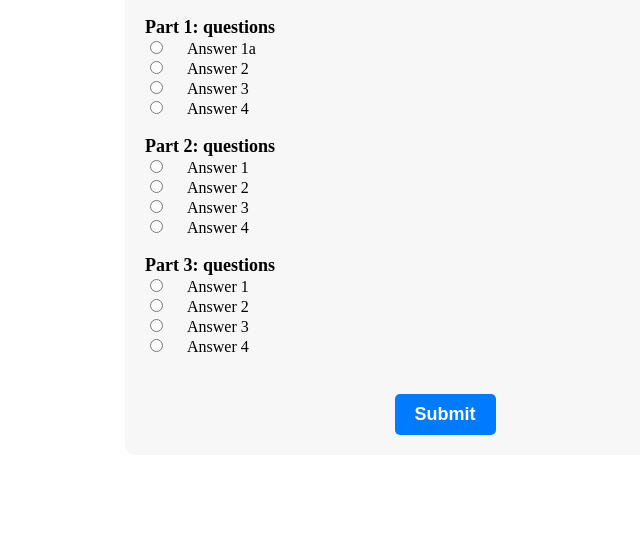
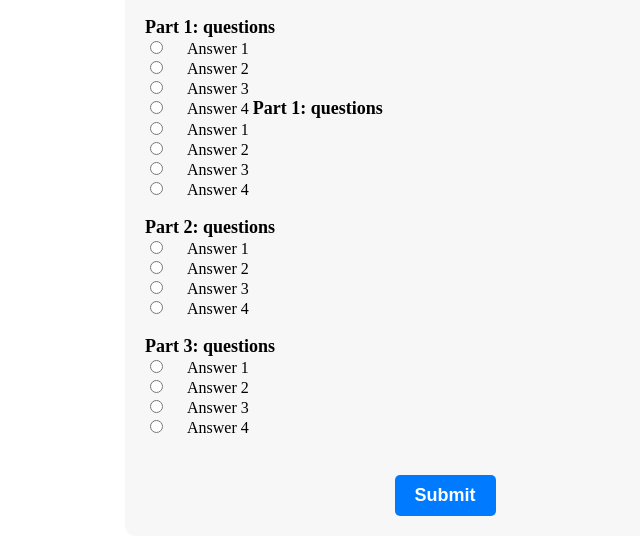
Before and after one commit to MatthewTse2011/Questionnaire2, a plain HTML site: page index.html in a window 1280 px wide. Shown: the part 74-628 px from the top of the page, without its empty margins (195-835 px from the left). Drawn offline with Linux system fonts and the light colour scheme.

Commit message:
new question

```diff
--- a/index.html
+++ b/index.html
@@ -67,7 +67,20 @@
           <label class="question-label">Part 1: questions</label>
           <br />
           <input type="radio" name="part1" value="1" class="radio-button" />
-          <label class="answer-label">Answer 1a</label>
+          <label class="answer-label">Answer 1</label>
+          <br />
+          <input type="radio" name="part1" value="2" class="radio-button" />
+          <label class="answer-label">Answer 2</label>
+          <br />
+          <input type="radio" name="part1" value="3" class="radio-button" />
+          <label class="answer-label">Answer 3</label>
+          <br />
+          <input type="radio" name="part1" value="4" class="radio-button" />
+          <label class="answer-label">Answer 4</label>
+          <label class="question-label">Part 1: questions</label>
+          <br />
+          <input type="radio" name="part1" value="1" class="radio-button" />
+          <label class="answer-label">Answer 1</label>
           <br />
           <input type="radio" name="part1" value="2" class="radio-button" />
           <label class="answer-label">Answer 2</label>
```
